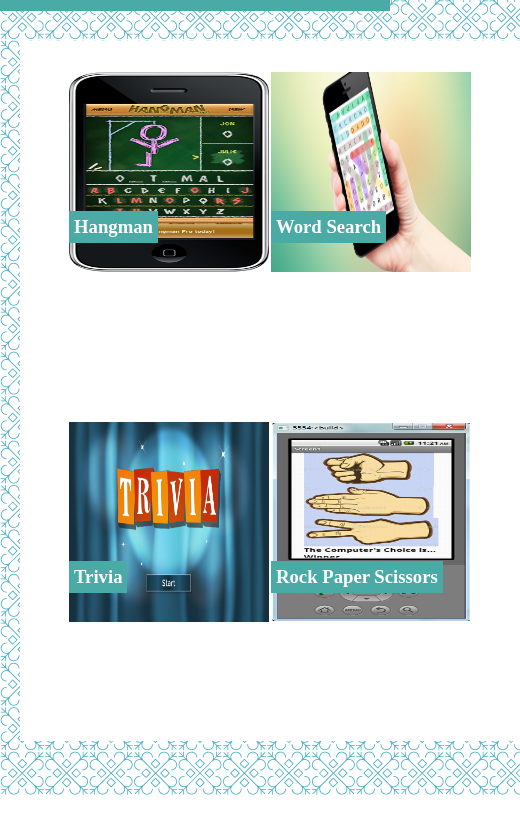
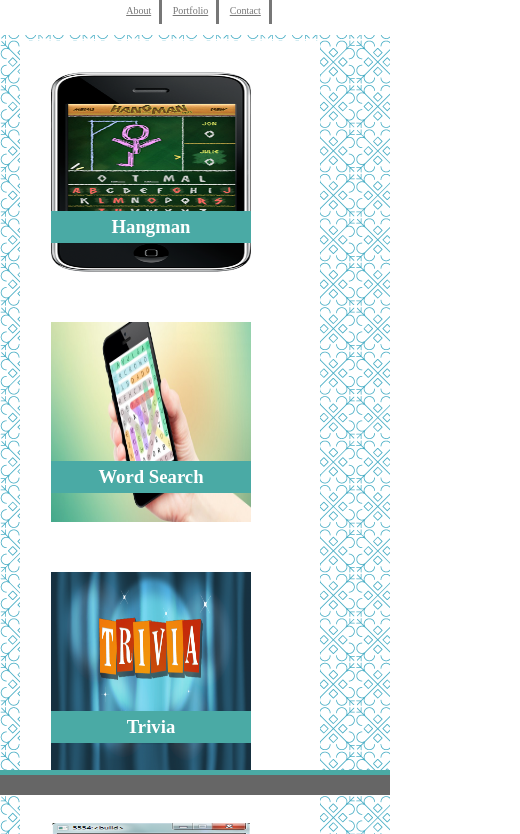
Before and after one commit to sabsrolz/Responsive-Portfolio, a plain HTML site: page portfolio.html in a window 390 px wide. Shown: the part 49-883 px from the top of the page, 520 px wide, since content can reach past the window. Before the commit the page ends 844 px from the top, so only its background shows below. Drawn offline with Linux system fonts and the light colour scheme.

Commit message:
modified dimensions of images and their grids to account for change in size of screen

```diff
--- a/assets/css/style.css
+++ b/assets/css/style.css
@@ -1,9 +1,12 @@
 /*Styling for index.html*/
+html {
+  height: 100%;
+}
 
 body {
   margin: 0;
   padding: 0;
-  height: 100%;
+  min-height: 100%;
 }
 
 header {
@@ -49,6 +52,8 @@ header {
   margin-left: 10px;
 }
 
+/*I added a top_section2 section composed of buttons and a header to account for the change in format of the header in smaller viewport.*/
+
 #top_section2 {
   display: none;
 }
@@ -65,14 +70,11 @@ header {
 
 .main {
   background-color: #ffffff;
-  overflow: auto;
   margin-right: auto;
   margin-left: auto;
   margin-top: 20px;
-  margin-bottom: 20px;
   padding-right: 20px;
   width: 960px;
-  position: relative;
 }
 
 h2 {
@@ -183,24 +185,6 @@ h2 {
 
 /*container section */
 
-/*.Portfolio {
-  background-color: #ffffff;
-  margin-left: auto;
-  margin-right: auto;
-  margin-top: 20px;
-  margin-bottom: 40px;
-  padding-right: 20px;
-  position: center;
-  width: 960px;
-  overflow: auto;
-} */
-
-/*.photo-grid-container {
-  display: flex;
-  justify-content: center;
-  position: relative;
-} */
-
 .photo-grid {
   background-color: #ffffff;
   width: 900px;
@@ -226,8 +210,11 @@ h2 {
   top: 150px;
   background-color: #4aaaa5;
   color: white;
-  padding: 5px;
+  display: block;
   margin-left: auto;
+  width: 200px;
+  padding-top: 5px;
+  padding-bottom: 5px;
 }
 
 .photo-grid-item {
@@ -237,16 +224,24 @@ h2 {
   position: relative;
 }
 
+/*position of footer should be absolute in order for it to be sticky. */
 .footer {
-  position: absolute;
+  position: fixed;
+  left: 0;
   bottom: 0;
   background-color: #666666;
   width: 100%;
-  height: 50px;
+  height: 20px;
   border-top: solid 5px #4aaaa5;
 }
 
+/*images should not be assigned set dimensions (height and width) for future reference */
+
 @media screen and (max-width: 980px) {
+  body {
+    position: relative;
+    height: 100%;
+  }
   #name {
     font-size: 3vw;
     right: 60%;
@@ -261,9 +256,14 @@ h2 {
     font-size: 15px;
   }
 
+  #top_section2 {
+    display: none;
+  }
+
   .buttons2 {
     display: none;
   }
+
   .main {
     height: 385px;
     width: 400px;
@@ -286,16 +286,14 @@ h2 {
   }
 
   .photo-grid {
-    height: 700px;
-    width: 500px;
     float: left;
     margin-left: 20px;
     margin-right: 40px;
   }
 
   .photo-grid-item {
-    height: 200px;
-    width: 200px;
+    height: 100%;
+    width: 100%;
   }
 
   #form_wrapper {
@@ -334,6 +332,10 @@ h2 {
 }
 
 @media screen and (max-width: 768px) {
+  body {
+    position: relative;
+    height: 100%;
+  }
   #name {
     font-size: 3vw;
     right: 60%;
@@ -355,6 +357,9 @@ h2 {
     font-size: 15px;
     margin-right: 2px;
     height: 5px;
+  }
+  #top_section2 {
+    display: none;
   }
 
   .buttons2 {
@@ -435,6 +440,11 @@ h2 {
     position: static;
   }
 
+  body {
+    position: relative;
+    height: 100%;
+  }
+
   #name {
     display: none;
     font-size: 3vw;
@@ -448,6 +458,7 @@ h2 {
   }
 
   .top_section2 {
+    display: block;
     background-color: #4aaaa5;
     height: 60px;
     width: 100%;
@@ -468,6 +479,7 @@ h2 {
     font-size: 10px;
     padding-top: 10px;
     margin-top: 10px;
+    display: block;
   }
 
   .button_properties {
@@ -489,7 +501,9 @@ h2 {
     margin-left: 5vw;
     margin-right: 5vw;
     margin-top: 50px;
-    height: 80%;
+    margin-bottom: 50px;
+    height: 800px;
+    position: relative;
   }
 
   #image {
@@ -507,16 +521,16 @@ h2 {
   }
 
   .photo-grid {
-    height: 700px;
-    width: 500px;
+    height: 1000px;
+    width: 300px;
     float: left;
     margin-left: 20px;
     margin-right: 40px;
   }
 
   .photo-grid-item {
-    height: 200px;
-    width: 200px;
+    width: 100%;
+    margin-left: 30px;
   }
 
   #form_wrapper {
@@ -527,7 +541,7 @@ h2 {
   }
 
   .form {
-    width: 400px;
+    width: 250px;
     height: 500px;
   }
 
@@ -540,15 +554,15 @@ h2 {
   }
 
   #name_button {
-    width: 400px;
+    width: 200px;
   }
 
   #email_button {
-    width: 400px;
+    width: 200px;
   }
 
   #message_button {
-    width: 400px;
-    height: 100px;
+    width: 200px;
+    height: 200px;
   }
 }
--- a/portfolio.html
+++ b/portfolio.html
@@ -54,5 +54,7 @@
         <h3 class="text">Rock Paper Scissors</h3>
       </div>
     </div>
+
+    <div class="footer"></div>
   </body>
 </html>
```
Also changed, not shown: index.html (+0 -1 lines).
